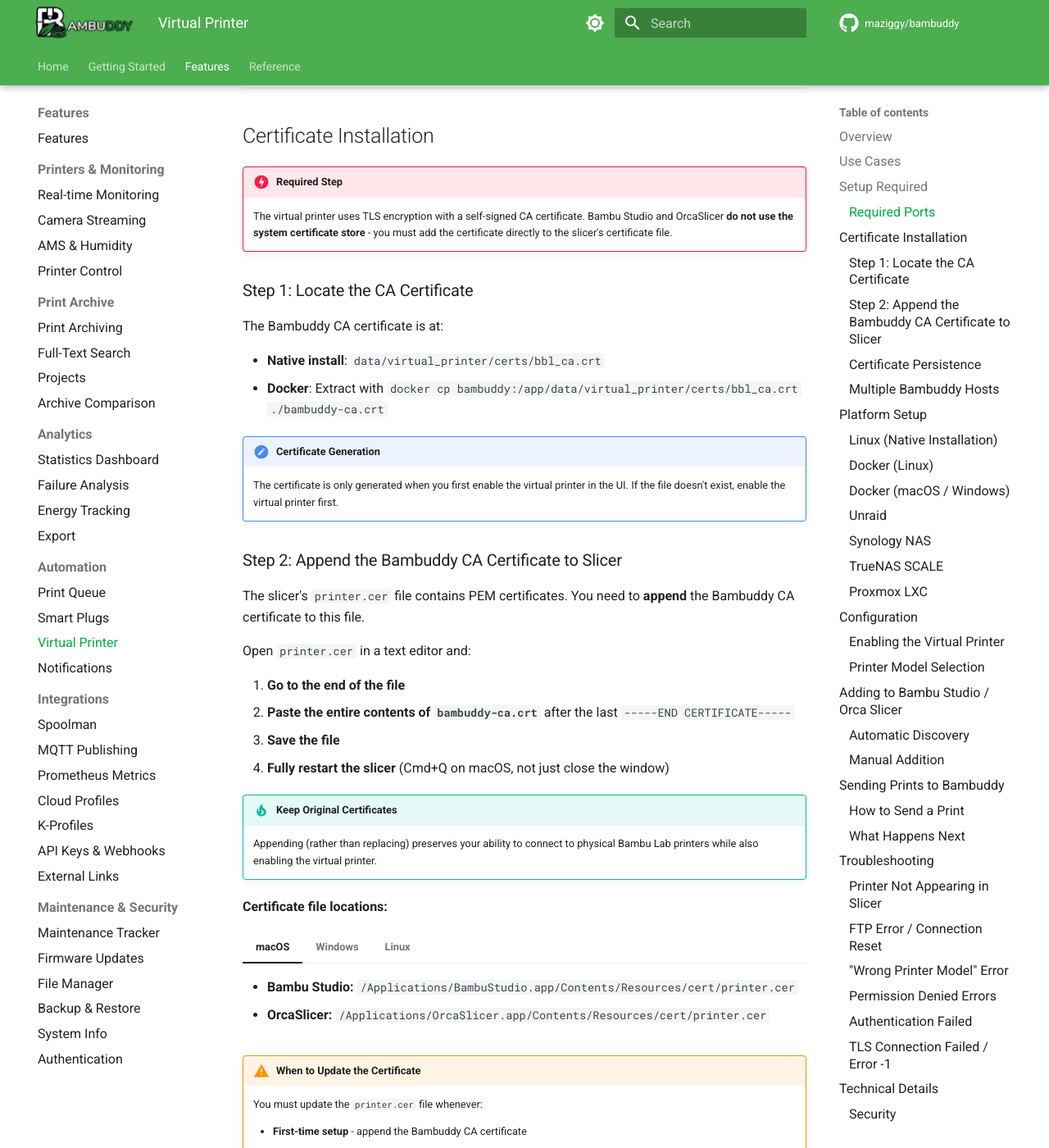
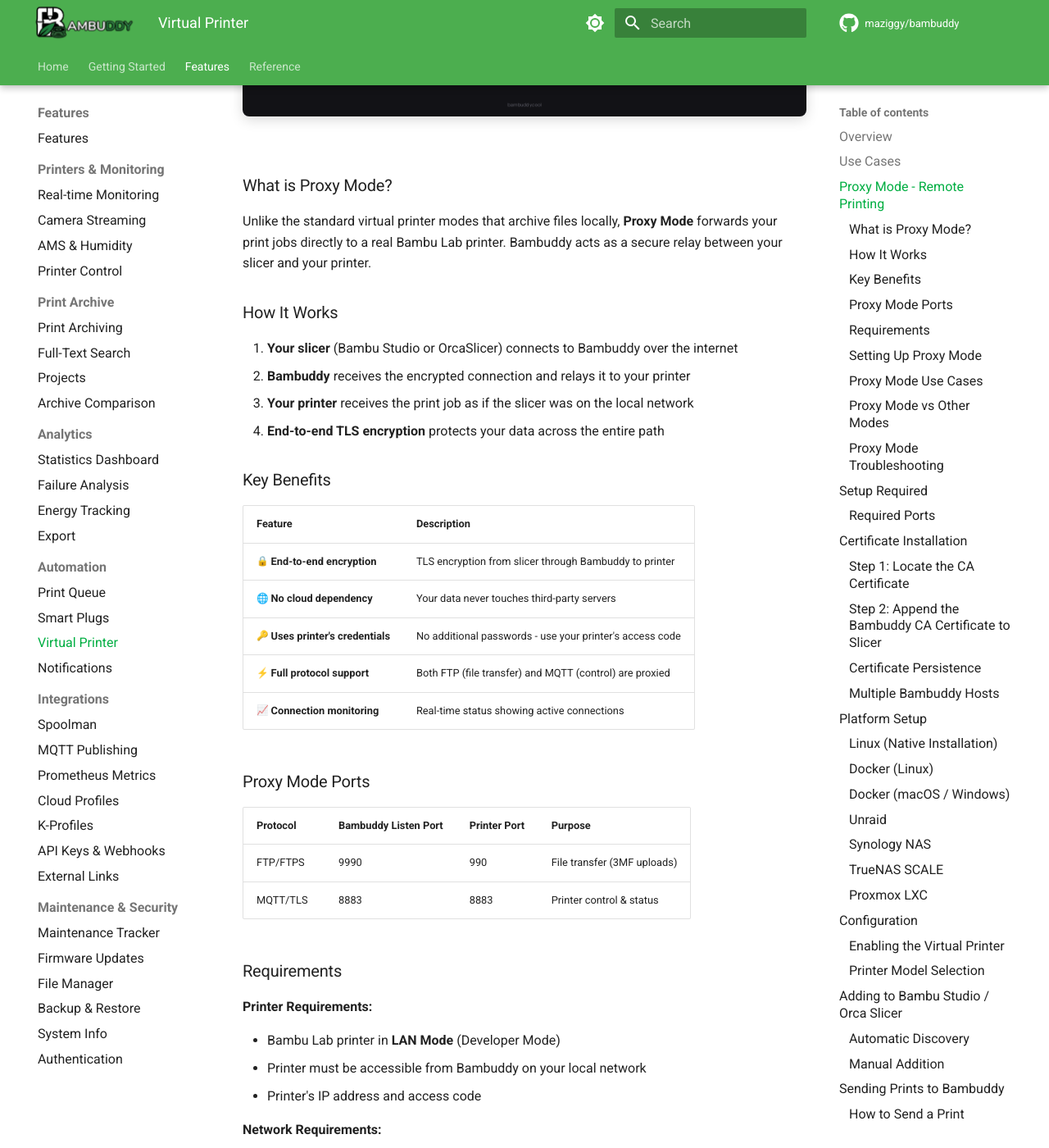
Before and after one commit to maziggy/bambuddy-wiki, an MkDocs documentation site: the page built from docs/features/virtual-printer.md, in a window 1280 px wide and 1400 px high, scrolled down 2202 px. Shown: the whole window at 82% size. Built offline with MkDocs 1.6.1 and Material for MkDocs 9.7.7, drawn with Linux system fonts in a browser that asks for light colours; emoji names are drawn with the system emoji font; comment, search, counter and statistics services are not loaded; the version menu is left out; some of the changed text lies outside the part shown.

Commit message:
Updated Wiki

````diff
--- a/docs/features/virtual-printer.md
+++ b/docs/features/virtual-printer.md
@@ -19,6 +19,139 @@ When enabled, Bambuddy creates a virtual printer that:
 - **Queue Building**: Build up a print queue before your printer is available
 - **Print Farm Preparation**: Prepare jobs to distribute across multiple printers
 - **Remote Slicing**: Slice on one computer and send to Bambuddy running elsewhere
+- **🌐 Remote Printing**: Print from anywhere via Proxy Mode (see below)
+
+---
+
+## :material-earth: Proxy Mode - Remote Printing
+
+!!! success "NEW FEATURE"
+    Proxy Mode enables **remote printing from anywhere in the world** through a secure TLS relay.
+
+![Proxy Mode Architecture](../assets/proxy-mode-diagram.png){ .screenshot }
+
+### What is Proxy Mode?
+
+Unlike the standard virtual printer modes that archive files locally, **Proxy Mode** forwards your print jobs directly to a real Bambu Lab printer. Bambuddy acts as a secure relay between your slicer and your printer.
+
+### How It Works
+
+1. **Your slicer** (Bambu Studio or OrcaSlicer) connects to Bambuddy over the internet
+2. **Bambuddy** receives the encrypted connection and relays it to your printer
+3. **Your printer** receives the print job as if the slicer was on the local network
+4. **End-to-end TLS encryption** protects your data across the entire path
+
+### Key Benefits
+
+| Feature | Description |
+|---------|-------------|
+| :lock: **End-to-end encryption** | TLS encryption from slicer through Bambuddy to printer |
+| :globe_with_meridians: **No cloud dependency** | Your data never touches third-party servers |
+| :key: **Uses printer's credentials** | No additional passwords - use your printer's access code |
+| :zap: **Full protocol support** | Both FTP (file transfer) and MQTT (control) are proxied |
+| :chart_with_upwards_trend: **Connection monitoring** | Real-time status showing active connections |
+
+### Proxy Mode Ports
+
+| Protocol | Bambuddy Listen Port | Printer Port | Purpose |
+|----------|---------------------|--------------|---------|
+| FTP/FTPS | 9990 | 990 | File transfer (3MF uploads) |
+| MQTT/TLS | 8883 | 8883 | Printer control & status |
+
+### Requirements
+
+**Printer Requirements:**
+
+- Bambu Lab printer in **LAN Mode** (Developer Mode)
+- Printer must be accessible from Bambuddy on your local network
+- Printer's IP address and access code
+
+**Network Requirements:**
+
+- Bambuddy server accessible from the internet (or your remote network)
+- Port forwarding configured for ports **9990** (FTP) and **8883** (MQTT)
+- Static IP or dynamic DNS for your Bambuddy server
+
+### Setting Up Proxy Mode
+
+#### Step 1: Enable Proxy Mode
+
+1. Go to **Settings → Virtual Printer**
+2. Select **Proxy** mode from the mode options
+3. Select your **Target Printer** from the dropdown
+4. Click the toggle to **Enable Virtual Printer**
+
+#### Step 2: Configure Port Forwarding
+
+On your router, forward these ports to your Bambuddy server:
+
+```
+External Port 9990  →  Bambuddy IP:9990  (FTP)
+External Port 8883  →  Bambuddy IP:8883  (MQTT)
+```
+
+!!! warning "Security Note"
+    These ports will be exposed to the internet. The connection is protected by TLS encryption and your printer's access code.
+
+#### Step 3: Configure Your Slicer
+
+In Bambu Studio or OrcaSlicer:
+
+1. Go to **Device** → **Add Printer** → **Add printer manually**
+2. Enter your Bambuddy server's **external IP or hostname**
+3. Enter your **printer's access code** (not a Bambuddy password)
+4. The printer should connect and show as online
+
+#### Step 4: Print!
+
+Select a model, slice it, and click **Print**. The job will be:
+
+1. Sent to Bambuddy over the internet (encrypted)
+2. Relayed to your printer on the local network (encrypted)
+3. Started on your printer just like a local print
+
+### Proxy Mode Use Cases
+
+| Use Case | Description |
+|----------|-------------|
+| **Remote Print Farm** | Manage workshop printers from home or office |
+| **Traveling Makers** | Start prints while on vacation or business trips |
+| **Multi-Location** | Access printers at different sites through one Bambuddy |
+| **Team Workshop** | Let team members print without local network access |
+
+### Proxy Mode vs Other Modes
+
+| Feature | Archive | Review | Queue | **Proxy** |
+|---------|---------|--------|-------|-----------|
+| Files stored locally | ✅ | ✅ | ✅ | ❌ |
+| Sends to real printer | ❌ | ❌ | ❌ | ✅ |
+| Remote printing | ❌ | ❌ | ❌ | ✅ |
+| Requires target printer | ❌ | ❌ | ❌ | ✅ |
+| Uses printer's access code | ❌ | ❌ | ❌ | ✅ |
+
+### Proxy Mode Troubleshooting
+
+**Slicer can't connect:**
+
+- Verify port forwarding is configured correctly
+- Check that Bambuddy's proxy is running (green status indicator)
+- Ensure your firewall allows incoming connections on ports 9990 and 8883
+
+**Authentication fails:**
+
+- Use your **printer's access code**, not a Bambuddy password
+- The access code is the same one you'd use for LAN mode printing
+
+**Connection drops during transfer:**
+
+- Large files may timeout on slow connections
+- Check your internet upload speed
+
+**Printer shows offline in slicer:**
+
+- Verify the target printer is online in Bambuddy
+- Check that the printer is in LAN mode
+- Restart the proxy by toggling it off and on
 
 ---
 
````
Also changed, not shown: docs/assets/proxy-mode-diagram.png (added).
